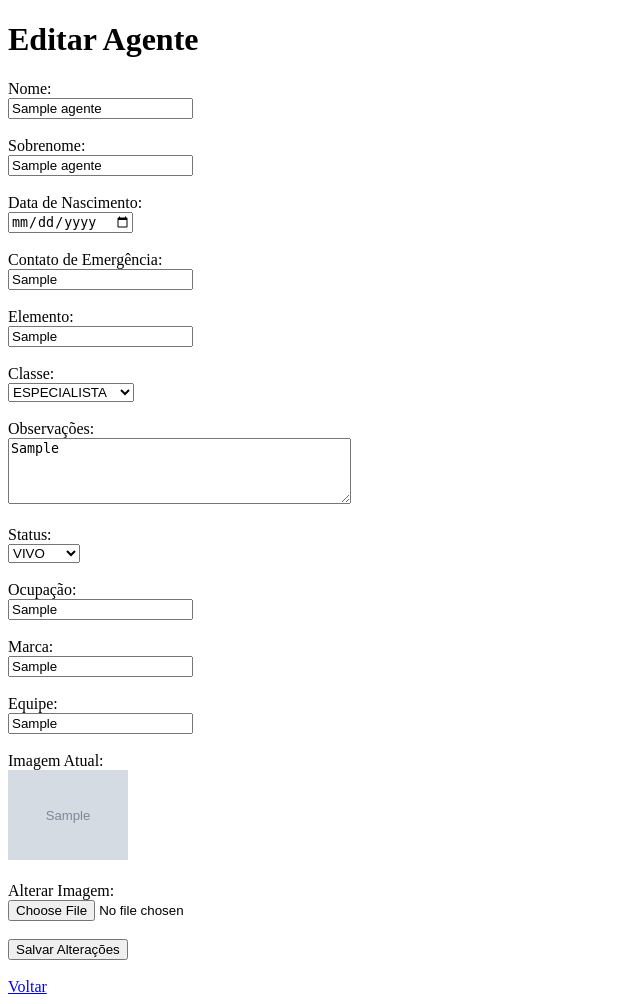
After one commit to avmoonlight/ordo-realitas, a Flask app: page /editar/1 in a window 1280 px wide. The commit adds this page. Shown: the whole page, without its empty margins (0-640 px from the left). Run offline with Flask 3, Linux system fonts and the light colour scheme; tables that the repository leaves empty or names only in its code hold one stand-in row (values such as "Sample post"); grey boxes marked "Sample" are stand-in pictures.

Commit message:
arrumando o app.py

```diff
--- a/app.py
+++ b/app.py
@@ -7,10 +7,10 @@ app = Flask(__name__)
 app.secret_key = 'segredo'
 app.config['UPLOAD_FOLDER'] = 'uploads'
 
-# garante que a pasta existe
+# Garante que a pasta de uploads exista
 os.makedirs(os.path.join(app.root_path, 'static', app.config['UPLOAD_FOLDER']), exist_ok=True)
 
-# conexão com o banco
+# Conexão com o banco MySQL (via XAMPP)
 def get_db_connection():
     return pymysql.connect(
         host='localhost',
@@ -20,22 +20,38 @@ def get_db_connection():
         cursorclass=pymysql.cursors.DictCursor
     )
 
-# salva imagem no static/uploads
+# Função para salvar imagens em static/uploads
 def salvar_imagem(imagem):
     if imagem and imagem.filename:
         filename = secure_filename(imagem.filename)
         caminho_relativo = os.path.join(app.config['UPLOAD_FOLDER'], filename).replace('\\', '/')
         caminho_completo = os.path.join(app.root_path, 'static', caminho_relativo)
+
+        # Evita sobrescrever imagem existente
+        base, ext = os.path.splitext(filename)
+        contador = 1
+        while os.path.exists(caminho_completo):
+            filename = f"{base}_{contador}{ext}"
+            caminho_relativo = os.path.join(app.config['UPLOAD_FOLDER'], filename).replace('\\', '/')
+            caminho_completo = os.path.join(app.root_path, 'static', caminho_relativo)
+            contador += 1
+
         imagem.save(caminho_completo)
         return caminho_relativo
     return ''
 
-# rota de login
+
+# LOGIN — acessível por "/" e "/login"
 @app.route('/', methods=['GET', 'POST'])
+@app.route('/login', methods=['GET', 'POST'])
 def login():
     if request.method == 'POST':
-        username = request.form['username']
-        senha = request.form['senha']
+        username = request.form.get('username')
+        senha = request.form.get('senha')
+
+        if not username or not senha:
+            flash('Preencha todos os campos!')
+            return render_template('login.html')
 
         conn = get_db_connection()
         cursor = conn.cursor()
@@ -54,76 +70,201 @@ def login():
             flash('Usuário ou senha incorretos!')
     return render_template('login.html')
 
-# dashboard do admin
+
+# DASHBOARD do admin
 @app.route('/dashboard')
 def dashboard():
     if 'usuario_id' not in session or session['usuario_id'] != 1:
         return redirect(url_for('login'))
     return render_template('dashboard.html')
 
-# CRUD de usuários (apenas admin)
+
+# LISTAR USUÁRIOS
 @app.route('/usuarios')
 def usuarios():
-    if 'usuario_id' not in session or session['usuario_id'] != 1:
-        return redirect(url_for('login'))
     conn = get_db_connection()
     cursor = conn.cursor()
-    cursor.execute('SELECT * FROM usuarios')
+    cursor.execute("SELECT * FROM usuarios")
     usuarios = cursor.fetchall()
     conn.close()
     return render_template('usuarios.html', usuarios=usuarios)
 
-@app.route('/usuarios/criar', methods=['GET', 'POST'])
+
+
+# CRIAR USUÁRIO
+@app.route('/criar_usuario', methods=['GET', 'POST'])
 def criar_usuario():
-    if 'usuario_id' not in session or session['usuario_id'] != 1:
-        return redirect(url_for('login'))
     if request.method == 'POST':
         username = request.form['username']
         senha = request.form['senha']
-        imagem = request.files.get('imagem')
-        imagem_path = salvar_imagem(imagem)
+        imagem = None
+
+        if 'imagem' in request.files:
+            file = request.files['imagem']
+            if file.filename != '':
+                caminho = os.path.join('static', 'uploads', file.filename)
+                file.save(caminho)
+                imagem = f'uploads/{file.filename}'
+
         conn = get_db_connection()
         cursor = conn.cursor()
-        cursor.execute("INSERT INTO usuarios (username, senha, imagem) VALUES (%s, %s, %s)", (username, senha, imagem_path))
+        cursor.execute("INSERT INTO usuarios (username, senha, imagem) VALUES (%s, %s, %s)", (username, senha, imagem))
+        conn.commit()
+        conn.close()
+
+        return redirect(url_for('usuarios'))
+
+    return render_template('criar_usuario.html')
+
+
+
+# EDITAR USUÁRIO
+@app.route('/editar_usuario/<int:id>', methods=['GET', 'POST'])
+def editar_usuario(id):
+    conn = get_db_connection()
+    cursor = conn.cursor()
+    cursor.execute("SELECT * FROM usuarios WHERE id = %s", (id,))
+    usuario = cursor.fetchone()
+
+    if not usuario:
+        conn.close()
+        return "Usuário não encontrado."
+
+    if request.method == 'POST':
+        username = request.form['username']
+        senha = request.form.get('senha', '')
+        imagem = usuario['imagem']
+
+        if 'imagem' in request.files:
+            file = request.files['imagem']
+            if file.filename != '':
+                caminho = os.path.join('static', 'uploads', file.filename)
+                file.save(caminho)
+                imagem = f'uploads/{file.filename}'
+
+        if senha.strip():
+            cursor.execute("UPDATE usuarios SET username=%s, senha=%s, imagem=%s WHERE id=%s",
+                           (username, senha, imagem, id))
+        else:
+            cursor.execute("UPDATE usuarios SET username=%s, imagem=%s WHERE id=%s",
+                           (username, imagem, id))
         conn.commit()
         conn.close()
         return redirect(url_for('usuarios'))
-    return render_template('criar_usuario.html')
 
-# agentes
+    conn.close()
+    return render_template('editar_usuario.html', usuario=usuario)
+
+
+
+# DELETAR USUÁRIO
+@app.route('/deletar_usuario/<int:id>')
+def deletar_usuario(id):
+    conn = get_db_connection()
+    cursor = conn.cursor()
+    cursor.execute("DELETE FROM usuarios WHERE id = %s", (id,))
+    conn.commit()
+    conn.close()
+    return redirect(url_for('usuarios'))
+
+
+
+
+# AGENTES
 @app.route('/agentes', methods=['GET', 'POST'])
 def agentes():
     conn = get_db_connection()
     cursor = conn.cursor()
 
     if request.method == 'POST':
-        nome = request.form['nome']
-        sobrenome = request.form['sobrenome']
-        data_nasc = request.form['data_nasc']
-        contato = request.form['contato_emergencia']
-        elemento = request.form['elemento']
-        classe = request.form['classe']
-        observacoes = request.form['observacoes']
-        status = request.form['status']
-        ocupacao = request.form['ocupacao']
-        marca = request.form['marca']
-        equipe = request.form['equipe']
+        nome = request.form.get('nome')
+        sobrenome = request.form.get('sobrenome')
+        data_nasc = request.form.get('data_nasc')
+        contato = request.form.get('contato_emergencia')
+        elemento = request.form.get('elemento')
+        classe = request.form.get('classe')
+        observacoes = request.form.get('observacoes')
+        status = request.form.get('status')
+        ocupacao = request.form.get('ocupacao')
+        marca = request.form.get('marca')
+        equipe = request.form.get('equipe')
         imagem = request.files.get('imagem')
         imagem_path = salvar_imagem(imagem)
 
         cursor.execute("""
-            INSERT INTO agentes (nome, sobrenome, data_nasc, contato_emergencia, elemento, classe,
-                                 observacoes, imagem, status, ocupacao, marca, equipe)
+            INSERT INTO agentes
+            (nome, sobrenome, data_nasc, contato_emergencia, elemento, classe,
+             observacoes, imagem, status, ocupacao, marca, equipe)
             VALUES (%s,%s,%s,%s,%s,%s,%s,%s,%s,%s,%s,%s)
-        """, (nome, sobrenome, data_nasc, contato, elemento, classe, observacoes, imagem_path, status, ocupacao, marca, equipe))
+        """, (nome, sobrenome, data_nasc, contato, elemento, classe, observacoes,
+              imagem_path, status, ocupacao, marca, equipe))
         conn.commit()
 
     cursor.execute("SELECT * FROM agentes")
     agentes = cursor.fetchall()
     conn.close()
+
     return render_template('agentes.html', agentes=agentes)
 
-# equipes (geradas a partir dos agentes)
+@app.route('/editar/<int:id>', methods=['GET', 'POST'])
+def editar(id):
+    conn = get_db_connection()
+    cursor = conn.cursor()
+
+    if request.method == 'POST':
+        nome = request.form.get('nome')
+        sobrenome = request.form.get('sobrenome')
+        elemento = request.form.get('elemento')
+        classe = request.form.get('classe')
+        status = request.form.get('status')
+        ocupacao = request.form.get('ocupacao')
+        marca = request.form.get('marca')
+        equipe = request.form.get('equipe')
+        observacoes = request.form.get('observacoes')
+
+        cursor.execute("""
+            UPDATE agentes
+            SET nome=%s, sobrenome=%s, elemento=%s, classe=%s, status=%s,
+                ocupacao=%s, marca=%s, equipe=%s, observacoes=%s
+            WHERE id=%s
+        """, (nome, sobrenome, elemento, classe, status, ocupacao, marca, equipe, observacoes, id))
+        conn.commit()
+        conn.close()
+        flash('Agente atualizado com sucesso!')
+        return redirect(url_for('agentes'))
+
+    # exibe dados do agente para edição
+    cursor.execute("SELECT * FROM agentes WHERE id = %s", (id,))
+    agente = cursor.fetchone()
+    conn.close()
+    return render_template('editar_agente.html', agente=agente)
+
+# DELETAR AGENTE (GET -> mostra confirmação; POST -> executa exclusão)
+@app.route('/deletar/<int:id>', methods=['GET', 'POST'])
+def deletar(id):
+    conn = get_db_connection()
+    cursor = conn.cursor()
+
+    # Se for GET, mostra a página de confirmação
+    if request.method == 'GET':
+        cursor.execute("SELECT id, nome, sobrenome FROM agentes WHERE id = %s", (id,))
+        agente = cursor.fetchone()
+        conn.close()
+        if not agente:
+            flash('Agente não encontrado.')
+            return redirect(url_for('agentes'))
+        return render_template('confirmar_deletar.html', agente=agente)
+
+    # Se for POST, executa a exclusão
+    cursor.execute("DELETE FROM agentes WHERE id = %s", (id,))
+    conn.commit()
+    conn.close()
+    flash('Agente excluído com sucesso.')
+    return redirect(url_for('agentes'))
+
+
+
+# EQUIPES — geradas automaticamente pelos agentes
 @app.route('/equipes')
 def equipes():
     conn = get_db_connection()
@@ -142,18 +283,172 @@ def equipes():
     conn.close()
     return render_template('equipes.html', equipes_com_agentes=equipes_com_agentes)
 
-# área C.R.I.S (para usuários comuns)
+
+# ÁREA C.R.I.S — para usuários comuns
 @app.route('/area-cris')
 def area_cris():
     if 'usuario_id' not in session:
         return redirect(url_for('login'))
     return render_template('area_cris.html')
 
-# logout
+# ===============================
+# CRUD DE CRIATURAS
+# ===============================
+
+@app.route('/criaturas', methods=['GET', 'POST'])
+def criaturas():
+    conn = get_db_connection()
+    cursor = conn.cursor()
+
+    if request.method == 'POST':
+        nome = request.form.get('nome')
+        elemento = request.form.get('elemento')
+        local_encontrado = request.form.get('local_encontrado')
+        descricao = request.form.get('descricao')
+        raridade = request.form.get('raridade')
+        imagem = request.files.get('imagem')
+        imagem_path = salvar_imagem(imagem)
+
+        cursor.execute("""
+            INSERT INTO criaturas (nome, elemento, local_encontrado, descricao, raridade, imagem)
+            VALUES (%s, %s, %s, %s, %s, %s)
+        """, (nome, elemento, local_encontrado, descricao, raridade, imagem_path))
+        conn.commit()
+
+    cursor.execute("SELECT * FROM criaturas")
+    criaturas = cursor.fetchall()
+    conn.close()
+    return render_template('criaturas.html', criaturas=criaturas)
+
+
+@app.route('/editar_criatura/<int:id>', methods=['GET', 'POST'])
+def editar_criatura(id):
+    conn = get_db_connection()
+    cursor = conn.cursor()
+
+    if request.method == 'POST':
+        nome = request.form.get('nome')
+        elemento = request.form.get('elemento')
+        local_encontrado = request.form.get('local_encontrado')
+        descricao = request.form.get('descricao')
+        raridade = request.form.get('raridade')
+
+        cursor.execute("""
+            UPDATE criaturas SET nome=%s, elemento=%s, local_encontrado=%s, descricao=%s, raridade=%s
+            WHERE id=%s
+        """, (nome, elemento, local_encontrado, descricao, raridade, id))
+        conn.commit()
+        conn.close()
+        flash('Criatura atualizada com sucesso!')
+        return redirect(url_for('criaturas'))
+
+    cursor.execute("SELECT * FROM criaturas WHERE id=%s", (id,))
+    criatura = cursor.fetchone()
+    conn.close()
+    return render_template('editar_criatura.html', criatura=criatura)
+
+
+@app.route('/deletar_criatura/<int:id>', methods=['GET', 'POST'])
+def deletar_criatura(id):
+    conn = get_db_connection()
+    cursor = conn.cursor()
+
+    if request.method == 'GET':
+        cursor.execute("SELECT * FROM criaturas WHERE id=%s", (id,))
+        criatura = cursor.fetchone()
+        conn.close()
+        return render_template('confirmar_deletar_criatura.html', criatura=criatura)
+
+    cursor.execute("DELETE FROM criaturas WHERE id=%s", (id,))
+    conn.commit()
+    conn.close()
+    flash('Criatura excluída com sucesso!')
+    return redirect(url_for('criaturas'))
+
+
+# ===============================
+# CRUD DE ITENS PARANORMAIS
+# ===============================
+
+@app.route('/itens', methods=['GET', 'POST'])
+def itens():
+    conn = get_db_connection()
+    cursor = conn.cursor()
+
+    if request.method == 'POST':
+        nome = request.form.get('nome')
+        elemento = request.form.get('elemento')
+        efeito = request.form.get('efeito')
+        num_categorico = request.form.get('num_categorico')
+        raridade = request.form.get('raridade')
+        imagem = request.files.get('imagem')
+        imagem_path = salvar_imagem(imagem)
+
+        cursor.execute("""
+            INSERT INTO itens_paranormais (nome, elemento, efeito, num_categorico, raridade, imagem)
+            VALUES (%s, %s, %s, %s, %s, %s)
+        """, (nome, elemento, efeito, num_categorico, raridade, imagem_path))
+        conn.commit()
+
+    cursor.execute("SELECT * FROM itens_paranormais")
+    itens = cursor.fetchall()
+    conn.close()
+    return render_template('itens.html', itens=itens)
+
+
+@app.route('/editar_item/<int:id>', methods=['GET', 'POST'])
+def editar_item(id):
+    conn = get_db_connection()
+    cursor = conn.cursor()
+
+    if request.method == 'POST':
+        nome = request.form.get('nome')
+        elemento = request.form.get('elemento')
+        efeito = request.form.get('efeito')
+        num_categorico = request.form.get('num_categorico')
+        raridade = request.form.get('raridade')
+
+        cursor.execute("""
+            UPDATE itens_paranormais
+            SET nome=%s, elemento=%s, efeito=%s, num_categorico=%s, raridade=%s
+            WHERE id=%s
+        """, (nome, elemento, efeito, num_categorico, raridade, id))
+        conn.commit()
+        conn.close()
+        flash('Item atualizado com sucesso!')
+        return redirect(url_for('itens'))
+
+    cursor.execute("SELECT * FROM itens_paranormais WHERE id=%s", (id,))
+    item = cursor.fetchone()
+    conn.close()
+    return render_template('editar_item.html', item=item)
+
+
+@app.route('/deletar_item/<int:id>', methods=['GET', 'POST'])
+def deletar_item(id):
+    conn = get_db_connection()
+    cursor = conn.cursor()
+
+    if request.method == 'GET':
+        cursor.execute("SELECT * FROM itens_paranormais WHERE id=%s", (id,))
+        item = cursor.fetchone()
+        conn.close()
+        return render_template('confirmar_deletar_item.html', item=item)
+
+    cursor.execute("DELETE FROM itens_paranormais WHERE id=%s", (id,))
+    conn.commit()
+    conn.close()
+    flash('Item excluído com sucesso!')
+    return redirect(url_for('itens'))
+
+
+
+# LOGOUT
 @app.route('/logout')
 def logout():
     session.clear()
     return redirect(url_for('login'))
 
+
 if __name__ == '__main__':
     app.run(debug=True)
--- /dev/null
+++ b/templates/editar_agente.html
@@ -0,0 +1,69 @@
+<!DOCTYPE html>
+<html lang="pt-br">
+<head>
+    <meta charset="UTF-8">
+    <title>Editar Agente</title>
+</head>
+<body>
+    <h1>Editar Agente</h1>
+
+    <form action="" method="POST" enctype="multipart/form-data">
+        <label>Nome:</label><br>
+        <input type="text" name="nome" value="{{ agente.nome }}" required><br><br>
+
+        <label>Sobrenome:</label><br>
+        <input type="text" name="sobrenome" value="{{ agente.sobrenome }}"><br><br>
+
+        <label>Data de Nascimento:</label><br>
+        <input type="date" name="data_nasc" value="{{ agente.data_nasc }}"><br><br>
+
+        <label>Contato de Emergência:</label><br>
+        <input type="text" name="contato_emergencia" value="{{ agente.contato_emergencia }}"><br><br>
+
+        <label>Elemento:</label><br>
+        <input type="text" name="elemento" value="{{ agente.elemento }}"><br><br>
+
+        <label>Classe:</label><br>
+        <select name="classe">
+            <option value="ESPECIALISTA" {% if agente.classe == 'ESPECIALISTA' %}selected{% endif %}>ESPECIALISTA</option>
+            <option value="COMBATENTE" {% if agente.classe == 'COMBATENTE' %}selected{% endif %}>COMBATENTE</option>
+            <option value="OCULTISTA" {% if agente.classe == 'OCULTISTA' %}selected{% endif %}>OCULTISTA</option>
+            <option value="SOBREVIVENTE" {% if agente.classe == 'SOBREVIVENTE' %}selected{% endif %}>SOBREVIVENTE</option>
+            <option value="NULO" {% if agente.classe == 'NULO' %}selected{% endif %}>NULO</option>
+        </select><br><br>
+
+        <label>Observações:</label><br>
+        <textarea name="observacoes" rows="4" cols="40">{{ agente.observacoes }}</textarea><br><br>
+
+        <label>Status:</label><br>
+        <select name="status">
+            <option value="VIVO" {% if agente.status == 'VIVO' %}selected{% endif %}>VIVO</option>
+            <option value="MORTO" {% if agente.status == 'MORTO' %}selected{% endif %}>MORTO</option>
+        </select><br><br>
+
+        <label>Ocupação:</label><br>
+        <input type="text" name="ocupacao" value="{{ agente.ocupacao }}"><br><br>
+
+        <label>Marca:</label><br>
+        <input type="text" name="marca" value="{{ agente.marca }}"><br><br>
+
+        <label>Equipe:</label><br>
+        <input type="text" name="equipe" value="{{ agente.equipe }}"><br><br>
+
+        <label>Imagem Atual:</label><br>
+        {% if agente.imagem %}
+            <img src="{{ url_for('static', filename=agente.imagem) }}" alt="Imagem do agente" width="120"><br><br>
+        {% else %}
+            Nenhuma imagem.<br><br>
+        {% endif %}
+
+        <label>Alterar Imagem:</label><br>
+        <input type="file" name="imagem"><br><br>
+
+        <button type="submit">Salvar Alterações</button>
+    </form>
+
+    <br>
+    <a href="{{ url_for('agentes') }}">Voltar</a>
+</body>
+</html>
```
Also changed, not shown: templates/confirmar_deletar.html (+17 -0 lines), templates/confirmar_deletar_criatura.html (+15 -0 lines), templates/confirmar_deletar_item.html (+15 -0 lines), templates/criar_usuario.html (+14 -14 lines), templates/dashboard.html (+16 -17 lines), templates/editar.html (deleted, +0 -31 lines), templates/editar_criatura.html (+27 -0 lines), templates/editar_item.html (+27 -0 lines), templates/editar_usuario.html (+13 -7 lines), templates/equipes.html (+19 -14 lines), templates/login.html (+7 -14 lines), templates/usuarios.html (+29 -17 lines).
